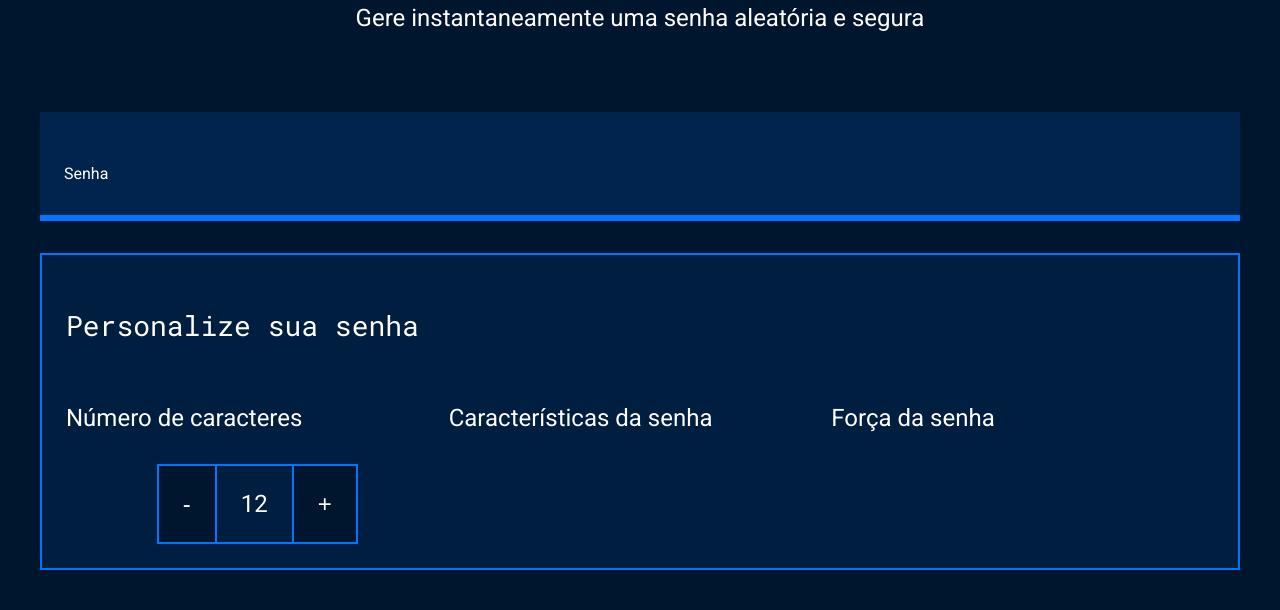
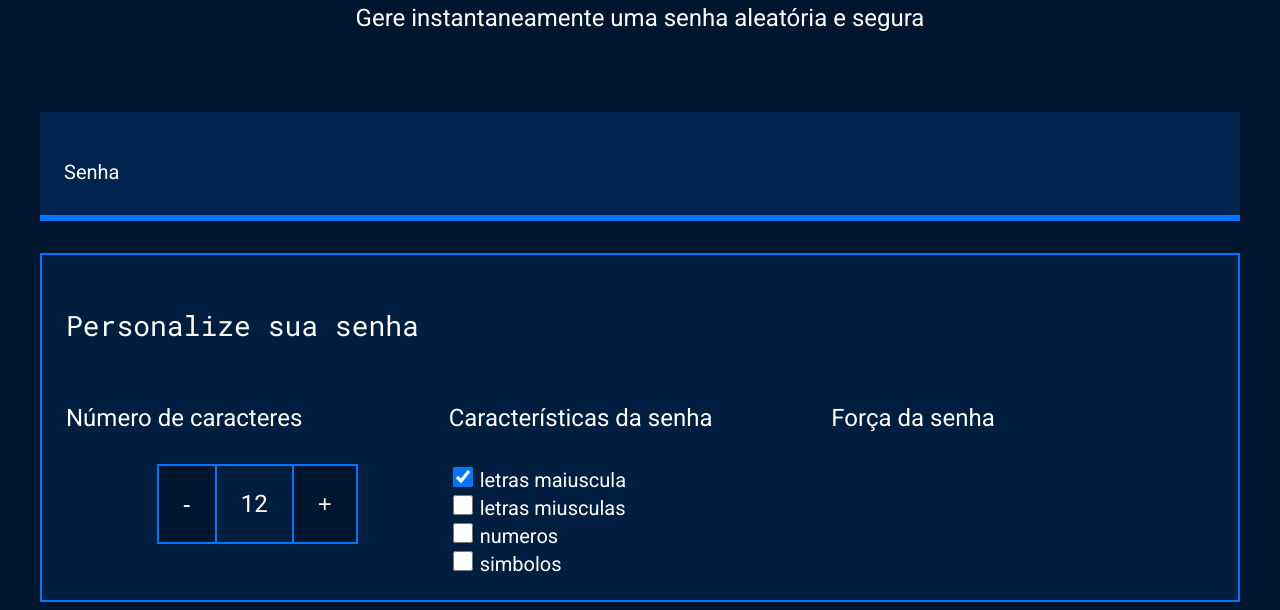
Before and after one commit to raquelkkkk/gerador-de-senhas-, a plain HTML site: page index.html in a window 1280 px wide. Shown: the part 214-824 px from the top of the page. Before the commit the page ends 800 px from the top, so only its background shows below. Drawn offline with Linux system fonts and the light colour scheme.

Commit message:
4 de junho de 2025

```diff
--- a/index.html
+++ b/index.html
@@ -32,7 +32,26 @@
                 </div>
                 <div class="parametro-senha">
                     <h4 class="parametro-senha__titulo">Características da senha</h4>
-                </div>
+                    <div class="parametro-senha-checkbox">
+                        <input type="checkbox" name="maiuscula" class="checkbox" checked>
+                        <label for="maiuscula">letras maiuscula</label>
+                    </div>
+
+                    <div class="parametro-senha-checkbox">
+                        <input type="checkbox" name="minuscula" class="checkbox">
+                        <label for="minuscula">letras miusculas </label>
+                    </div>
+
+                    <div class="parametro-senha-checkbox">
+                        <input type="checkbox" name="numero" class="checkbox">
+                        <label for="numero">numeros </label>
+                    </div>
+
+                    <div class="parametro-senha-checkbox">
+                        <input type="checkbox" name="simbolo" class="checkbox">
+                        <label for="simbolo">simbolos</label>
+                    </div>
+                    </div>
                 <div class="parametro-senha">
                     <h4 class="parametro-senha__titulo">Força da senha</h4>
                 </div>
--- a/style.css
+++ b/style.css
@@ -107,8 +107,13 @@ margin: 0px;
 font-size: 24px;
 
 }
-
-
+label{
+    font-size: 20px;
+}
+.checkbox{
+    width: 20px;
+    height: 20px;
+}
 
 @media screen and (min-width: 768px) {
     .parametro-coluna__senha{
```
